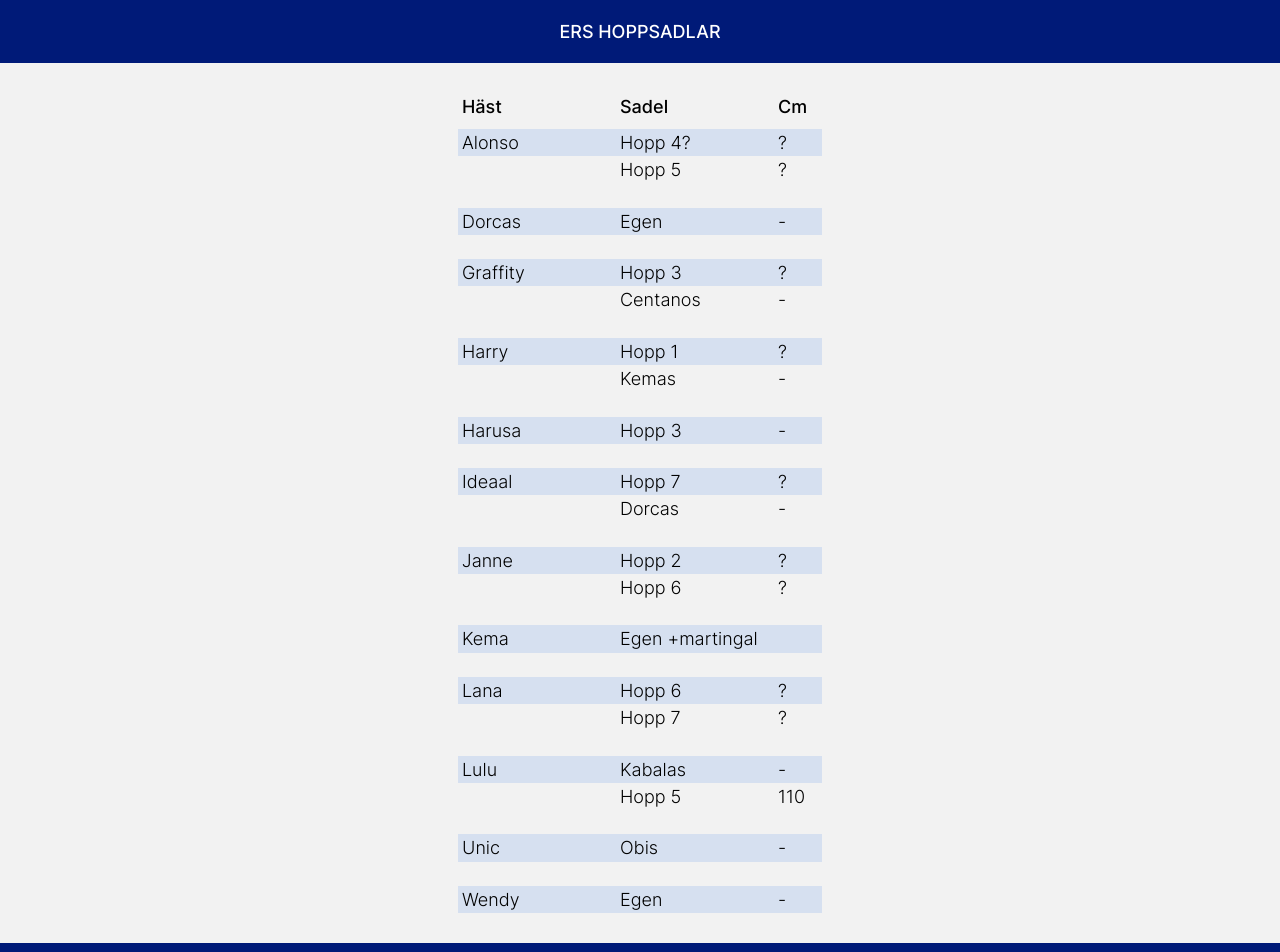
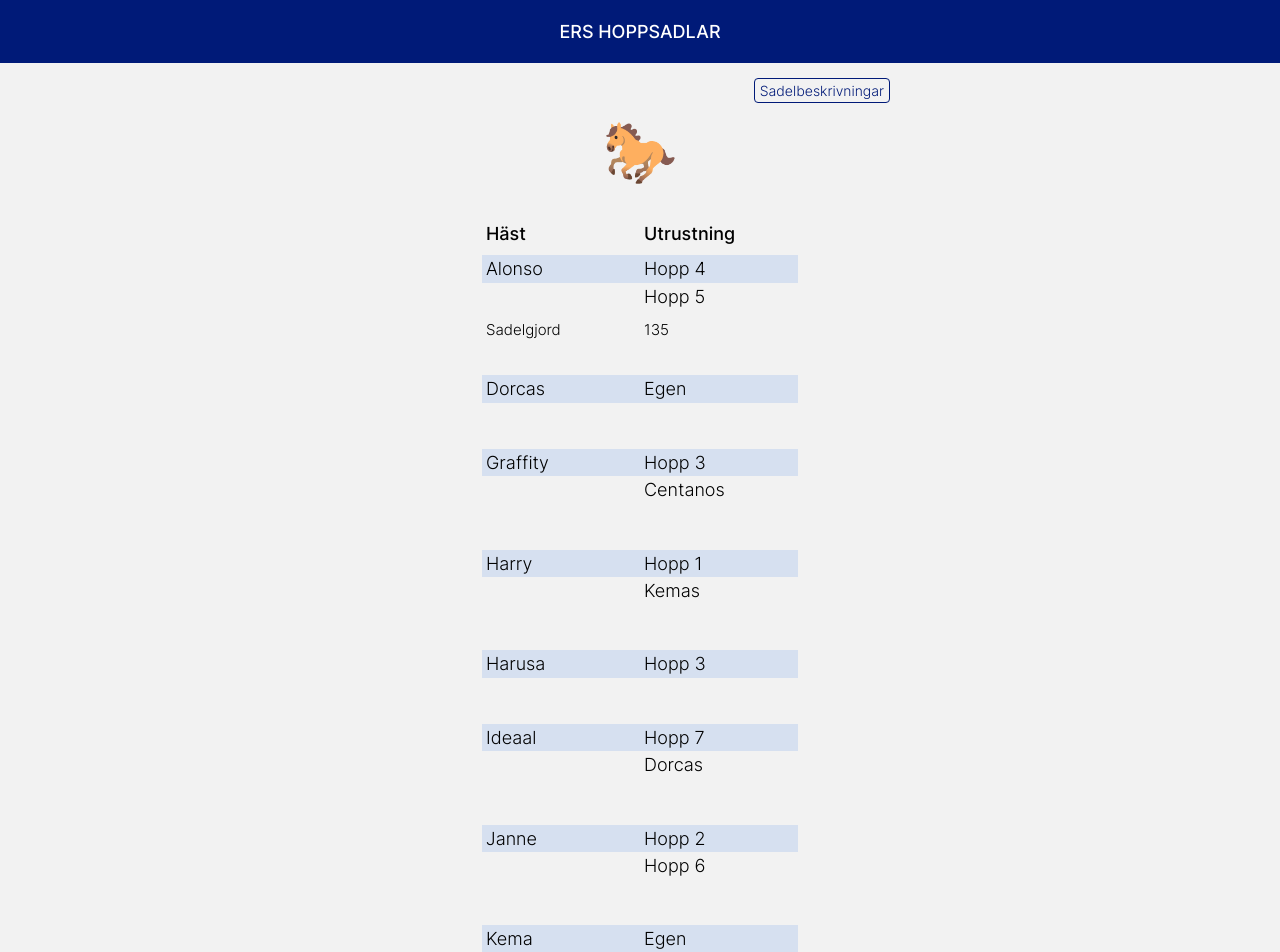
Before and after one commit to Minomichu/hoppsadlar, a Next.js app: page / in a window 1280 px wide. Shown: the top 952 px of the page. Built offline with nearby package versions, Linux system fonts and the light colour scheme.

Commit message:
fixed table layout and saddle description page

```diff
--- a/src/constants/saddles.js
+++ b/src/constants/saddles.js
@@ -1,223 +1,110 @@
-const STRINGS = [
+const EQUIPMENTQ = [
   {
     horse: 'Alonso',
-    saddles: [
-      {
-        saddle: 'Hopp 4?',
-        girth: '?'
-      },
-      {
-        saddle: 'Hopp 5',
-        girth: '?'
-      },
-      {
-        saddle: '',
-        girth: ''
-      },
-    ],
+    saddles: ['Hopp 4', 'Hopp 5'],
+    girthLength: { name: 'Sadelgjord', cm: '135' },
+    other: [
+      { name: '', equipment: [''] }
+    ]
   },
   {
     horse: 'Dorcas',
-    saddles: [
-      {
-        saddle: 'Egen',
-        girth: '-'
-      },
-      {
-        saddle: '',
-        girth: ''
-      },
-      {
-        saddle: '',
-        girth: ''
-      },
-    ],
+    saddles: ['Egen'],
+    girthLength: { name: '', cm: '' },
+    other: [
+      { name: '', equipment: [''] }
+    ]
   },
   {
     horse: 'Graffity',
-    saddles: [
-      {
-        saddle: 'Hopp 3',
-        girth: '?'
-      },
-      {
-        saddle: 'Centanos',
-        girth: '-'
-      },
-      {
-        saddle: '',
-        girth: ''
-      },
-    ],
+    saddles: ['Hopp 3', 'Centanos'],
+    girthLength: { name: '', cm: '' },
+    other: [
+      { name: '', equipment: [''] }
+    ]
   },
   {
     horse: 'Harry',
-    saddles: [
-      {
-        saddle: 'Hopp 1',
-        girth: '?'
-      },
-      {
-        saddle: 'Kemas',
-        girth: '-'
-      },
-      {
-        saddle: '',
-        girth: ''
-      },
-    ],
+    saddles: ['Hopp 1', 'Kemas'],
+    girthLength: { name: '', cm: '' },
+    other: [
+      { name: '', equipment: [''] }
+    ]
   },
   {
     horse: 'Harusa',
-    saddles: [
-      {
-        saddle: 'Hopp 3',
-        girth: '-'
-      },
-      {
-        saddle: '',
-        girth: ''
-      },
-      {
-        saddle: '',
-        girth: ''
-      },
-    ],
+    saddles: ['Hopp 3'],
+    girthLength: { name: '', cm: '' },
+    other: [
+      { name: '', equipment: [''] }
+    ]
   },
   {
     horse: 'Ideaal',
-    saddles: [
-      {
-        saddle: 'Hopp 7',
-        girth: '?'
-      },
-      {
-        saddle: 'Dorcas',
-        girth: '-'
-      },
-      {
-        saddle: '',
-        girth: ''
-      },
-    ],
+    saddles: ['Hopp 7', 'Dorcas'],
+    girthLength: { name: '', cm: '' },
+    other: [
+      { name: '', equipment: [''] }
+    ]
   },
   {
     horse: 'Janne',
-    saddles: [
-      {
-        saddle: 'Hopp 2',
-        girth: '?'
-      },
-      {
-        saddle: 'Hopp 6',
-        girth: '?'
-      },
-      {
-        saddle: '',
-        girth: ''
-      },
-    ],
+    saddles: ['Hopp 2', 'Hopp 6'],
+    girthLength: { name: '', cm: '' },
+    other: [
+      { name: '', equipment: [''] }
+    ]
   },
   {
     horse: 'Kema',
-    saddles: [
-      {
-        saddle: 'Egen +martingal',
-        girth: ''
-      },
-      {
-        saddle: '',
-        girth: ''
-      },
-      {
-        saddle: '',
-        girth: ''
-      },
-    ],
+    saddles: ['Egen'],
+    girthLength: { name: '', cm: '' },
+    other: [
+      { name: 'Övrigt', equipment: ['martingal'] }
+    ]
   },
   {
     horse: 'Lana',
-    saddles: [
-      {
-        saddle: 'Hopp 6',
-        girth: '?'
-      },
-      {
-        saddle: 'Hopp 7',
-        girth: '?'
-      },
-      {
-        saddle: '',
-        girth: ''
-      },
-    ],
+    saddles: ['Hopp 6', 'Hopp 7'],
+    girthLength: { name: '', cm: '' },
+    other: [
+      { name: '', equipment: [''] }
+    ]
   },
   {
     horse: 'Lulu',
-    saddles: [
-      {
-        saddle: 'Kabalas',
-        girth: '-'
-      },
-      {
-        saddle: 'Hopp 5',
-        girth: '110'
-      },
-    ],
+    saddles: ['Kabalas', 'Hopp 5'],
+    girthLength: { name: 'Sadelgjord', cm: '110' },
+    other: [
+      { name: '', equipment: [''] }
+    ]
   },
   {
     horse: 'Unic',
-    saddles: [
-      {
-        saddle: 'Obis',
-        girth: '-'
-      },
-      {
-        saddle: '',
-        girth: ''
-      },
-      {
-        saddle: '',
-        girth: ''
-      },
-    ],
+    saddles: ['Obis'],
+    girthLength: { name: '', cm: '' },
+    other: [
+      { name: '', equipment: [''] }
+    ]
   },
   {
     horse: 'Wendy',
-    saddles: [
-      {
-        saddle: 'Egen',
-        girth: '-'
-      },
-      {
-        saddle: '',
-        girth: ''
-      },
-      {
-        saddle: '',
-        girth: ''
-      },
-    ],
+    saddles: ['Egen'],
+    girthLength: { name: '', cm: '' },
+    other: [
+      { name: '', equipment: [''] }
+    ]
   },
   /*
   {
     horse: '',
-    saddles: [
-      {
-        saddle: '',
-        girth: ''
-      },
-      {
-        saddle: '',
-        girth: ''
-      },
-      {
-        saddle: '',
-        girth: ''
-      },
-    ],
+    saddles: [''],
+    girthLength: { name: '', cm: '' },
+    other: [
+      { name: '', equipment: [''] }
+    ]
   },
   */
 ]
 
-export default STRINGS;
+export default EQUIPMENTQ
--- a/src/pages/index.js
+++ b/src/pages/index.js
@@ -1,56 +1,72 @@
+import Link from 'next/link'
+import EQUIPMENTQ from '@/constants/saddles'
 import Layout from '@/components/Layout/Layout'
-import STRINGS from '@/constants/saddles'
 import styles from './startpage.module.scss'
 
+
 export default function Home() {
-  let previousHorse = null
-
   return (
     <Layout>
+      <div className={styles.startpageContainer}>
+        <div className='switchPageLinkContainer'>
+          <Link href="sadel-beskrivningar" className='switchPageLink'>Sadelbeskrivningar</Link>
+        </div>
+        <p className={styles.horseEmoji}>&#128014;</p>
         <table className={styles.saddleTable}>
           <thead>
             <tr>
               <th>Häst</th>
-            <th>Sadel</th>
-            <th>Cm</th>
+              <th>Utrustning</th>
             </tr>
           </thead>
           <tbody>
-          {STRINGS.flatMap((horse, horseIndex) => {
-            return horse.saddles
-              .filter(saddleItem => saddleItem.saddle)
-              .map((saddleItem, index) => {
-                const isNewHorse = horse.horse !== previousHorse
-                previousHorse = horse.horse
-
-                const keyPrefix = `${horse.horse}-${index}`
-
-                return [
-                  isNewHorse && horseIndex !== 0 && (
-                    <tr key={`${keyPrefix}-delimiter`}>
-                      <td colSpan={3} className={styles.tableDelimiter}></td>
+            {EQUIPMENTQ.map((horse, horseIndex) => (
+              <>
+                {horse.saddles.map((saddle, index) => (
+                  <tr key={`${horse.horse}-saddle-${index}`} className={index === 0 ? styles.firstChoice : ''}>
+                    <td>{index === 0 ? horse.horse : ''}</td>
+                    <td>{saddle}</td>
                   </tr>
-                  ),
-                  <tr key={keyPrefix}>
-                    {index === 0 ?
-                      <>
-                        <td className={styles.firstChoice}>{horse.horse}</td>
-                        <td className={styles.firstChoice}>{saddleItem.saddle}</td>
-                        <td className={styles.firstChoice}>{saddleItem.girth}</td>
+                ))}
+                <tr className='smallDelimiter'></tr>
+                {horse.girthLength && (
+                  <tr key={`${horse.horse}-girth-${horseIndex}`} className={styles.smallerText}>
+                    <td>{horse.girthLength.name}</td>
+                    <td>{horse.girthLength.cm}</td>
+                  </tr>
+                )}
+                {horse.other.map((item, index) => (
+                  item.equipment.map((equip, equipIndex) => (
+                    <tr key={`${horse.horse}-other-${equipIndex}`} className={styles.smallerText}>
+                      <td>{index === 0 && equipIndex === 0 ? item.name : ''}</td>
+                      <td>{equip}</td>
+                    </tr>
+                  ))
+                ))}
+                <tr className='delimiter'></tr>
               </>
-                    :
-                      <>
-                        <td></td>
-                        <td>{saddleItem.saddle}</td>
-                        <td>{saddleItem.girth}</td>
-                      </>
-                    }
-                  </tr>
-                ]
-              })
-          })}
+            ))}
           </tbody>
         </table>
+        <p className='infoText'>
+          Sadeln som står först per häst är den som rekommenderas i första hand.
+        </p>
+        <div className='thinLine'></div>
+        <p className='infoText'>
+          Sadelgjordslängd =  den längd hästen oftast använder, men har sadeln du lånar redan en sadelgjord så testa den först.
+        </p>
+        <div className='thinLine'></div>
+        <p className='infoText'>
+          Kom gärna med ändringar eller tillägg till listan! <br/>
+          Skicka ett sms till nummer 0736533933 med:
+        </p>
+        <ul className='infoText'>
+          <li>Vilken utrustning som ska ändras/ läggas till/ tas bort</li>
+          <li>Vilken/vilka hästar det gäller för</li>
+          <li>Ditt namn</li>
+          <li>Vilken ridlärare som godkänt ändringen</li>
+        </ul>
+      </div>
     </Layout>
-  )
+  );
 }
--- a/src/pages/startpage.module.scss
+++ b/src/pages/startpage.module.scss
@@ -1,27 +1,34 @@
+.startpageContainer {
+  max-width: $pageWidth;
+
   .saddleTable {
+    margin: 3rem auto 2.5rem auto;
 
     thead tr th {
       width: 15rem;
       padding: 0.2rem 0.4rem 1rem 0.4rem;
       font-weight: 500;
       text-align: left;
+    }
 
-    &:last-of-type {
-      width: 4rem;
+    tbody {
+      tr {
+        td {
+          padding: 0.2rem 0.4rem;
+        }
+      }
+      .firstChoice {
+        background: #D6E0F0;
+      }
+      .smallerText {
+        font-size: 1.5rem;
+      }
     }
   }
 
-  tbody tr {
-    td {
-    padding: 0.2rem 0.4rem;
-    }
-    .firstChoice {
-      background: #CCD1E4;
-      background: #D6E0F0;
-    }
-    .tableDelimiter {
-      height: 2rem;
-      border: none;
+  .horseEmoji {
+    margin: -1rem 0 0 0;
+    font-size: 6rem;
+    text-align: center;
   }
 }
-}
--- a/src/styles.scss
+++ b/src/styles.scss
@@ -60,7 +60,7 @@ a {
 
 ul {
   list-style-type: disc;
-  margin: 1.5rem 0 2rem 3rem;
+  margin: 1rem 0 2rem 3rem;
 }
 
 li {
@@ -116,19 +116,15 @@ h3,
 h4,
 h5,
 h6 {
-  //font-family: $menuFont;
   font-size: 2.4rem;
-  //color: $primaryColor;
+  color: $primaryColor;
 }
 
 h1 {
   margin: 1rem 0 1.5rem 0;
-  font-size: 3.4rem;
+  font-size: 2rem;
+  font-weight: 500;
   text-align: center;
-
-  @include mq(360px) {
-    font-size: 2.5rem;
-  }
 }
 
 h2 {
@@ -208,7 +204,7 @@ footer {
 }
 
 .smallDelimiter {
-  height: 1.5rem;
+  height: 0.8rem;
 }
 
 .delimiter {
@@ -217,6 +213,13 @@ footer {
 
 .bigDelimiter {
   height: 5rem;
+}
+
+.thinLine {
+  height: 1px;
+  width: 12rem;
+  margin: 2rem auto;
+  background-color: $secondaryColor;
 }
 
 input,
@@ -259,6 +262,23 @@ input[type=number] {
   display: none;
 }
 
+.infoText {
+  font-size: 1.6rem;
+}
+
+.switchPageLinkContainer {
+  margin-top: -1.5rem;
+  text-align: right;
+  margin-bottom: 2rem;
+
+  .switchPageLink {
+    padding: 0.3rem 0.5rem;
+    font-size: 1.4rem;
+    border: 1px solid $primaryColor;
+    border-radius: 0.4rem;
+  }
+}
+
 .clearFloat {
   clear: both;
 }
--- a/src/variables.scss
+++ b/src/variables.scss
@@ -1,6 +1,7 @@
 // Variables
 $smallScreen: 700px;
 $notSupportedScreenSize: 315px;
+$pageWidth: 500px;
 
 
 // Fonts
```
Also changed, not shown: src/constants/descriptions.js (added, +32 -0 lines), src/pages/sadel-beskrivningar/index.js (added, +31 -0 lines), src/pages/sadel-beskrivningar/sadel-beskrivningar.module.scss (added, +11 -0 lines). Lines whose indentation alone changed are shown as unchanged.
